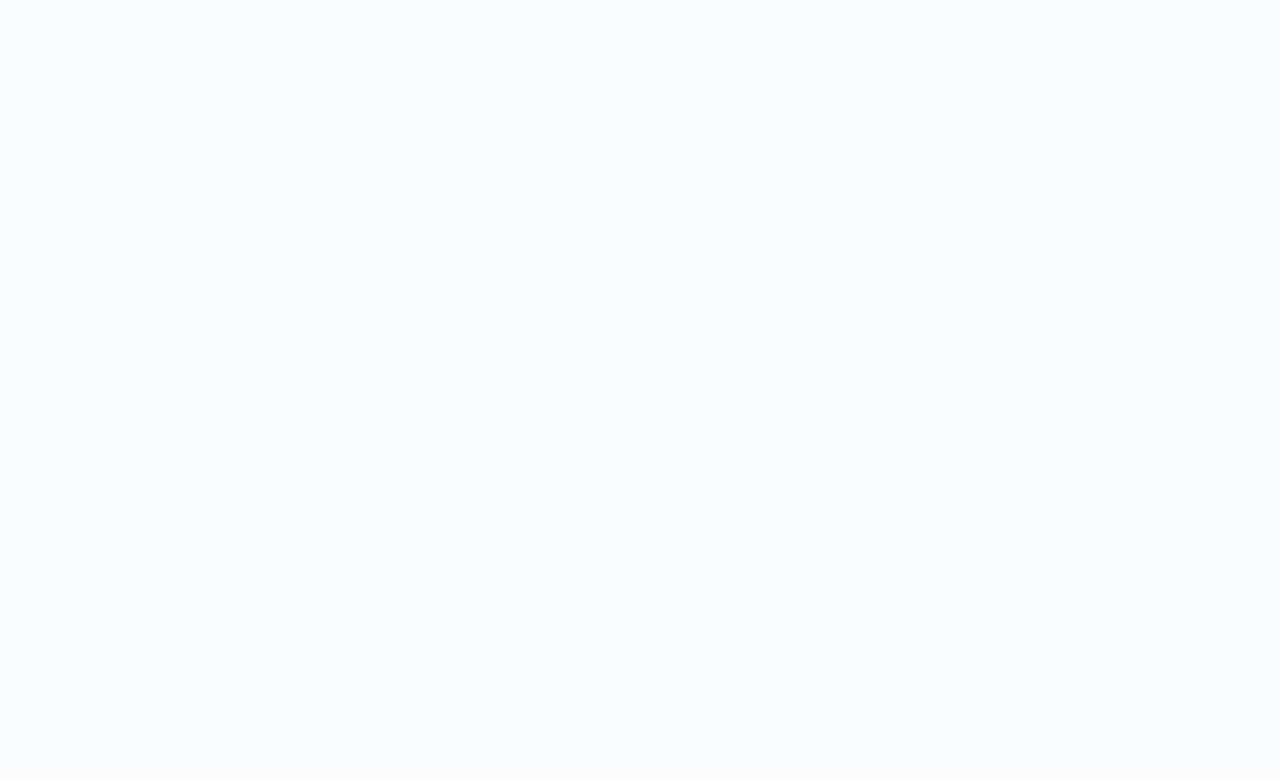
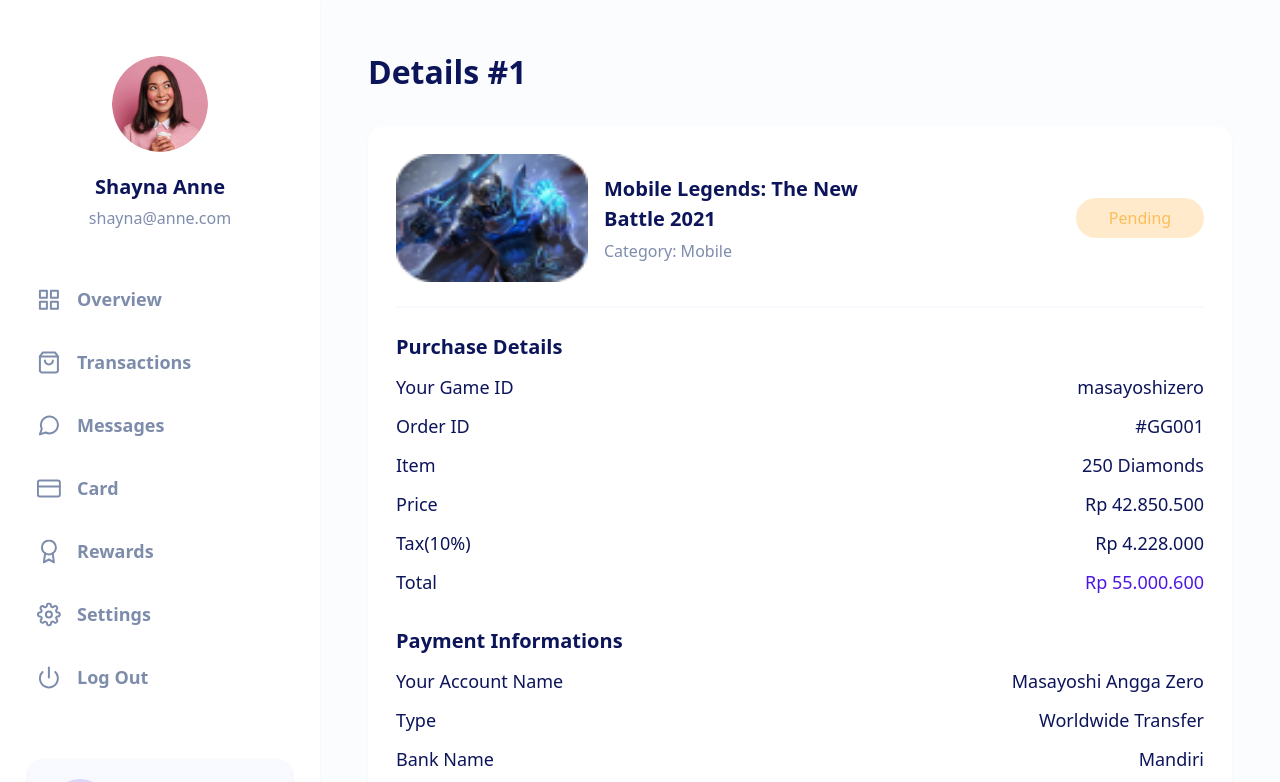
Before and after one commit to yayakyogi/storegg, a React (Create React App) app: page /details/1 in a window 1280 px wide. Before the commit this address had no page. Shown: the top 782 px of the page. Built offline with nearby package versions, Linux system fonts and the light colour scheme.

Commit message:
fix page detail transactions

```diff
--- a/src/app/index.tsx
+++ b/src/app/index.tsx
@@ -1,6 +1,6 @@
-import { ElementPage, Overview, Transactions } from "../pages";
+import { BrowserRouter as Router, Route, Routes } from "react-router-dom";
 import "./index.css";
-import { BrowserRouter as Router, Route, Routes } from "react-router-dom";
+import { ElementPage, Overview, Transactions, Details } from "../pages";
 
 function App() {
   return (
@@ -10,6 +10,7 @@
           <Route path="/" element={<ElementPage />} />
           <Route path="/member" element={<Overview />} />
           <Route path="/transactions" element={<Transactions />} />
+          <Route path="/details/:id" element={<Details />} />
         </Routes>
       </Router>
     </>
--- a/src/components/atom/text/index.tsx
+++ b/src/components/atom/text/index.tsx
@@ -3,6 +3,7 @@
 const Text = ({ type, weight, text, color, style }: TextProps) => {
   const className = [];
 
+  color === "purple" && className.push("text-purple");
   color === "black"
     ? className.push("text-black")
     : className.push("text-grey");
--- a/src/components/atom/text/interface.tsx
+++ b/src/components/atom/text/interface.tsx
@@ -10,7 +10,7 @@
   | "fs-32"
   | "fs-42";
 type weightType = "regular" | "medium" | "bold";
-type colorType = "black" | "grey";
+type colorType = "black" | "grey" | "purple";
 
 export interface TextProps {
   type?: fontType;
--- a/src/components/molecul/index.tsx
+++ b/src/components/molecul/index.tsx
@@ -4,6 +4,8 @@
 import ItemSpent from "./itemSpent";
 import ItemTable from "./itemTable";
 import ButtonFilter from "./buttonFilter";
+import ItemDetail from "./itemDetail";
+import ItemDetailLabel from "./itemDetailLabel";
 
 export {
   SidebarUser,
@@ -12,4 +14,6 @@
   ItemSpent,
   ItemTable,
   ButtonFilter,
+  ItemDetail,
+  ItemDetailLabel,
 };
--- /dev/null
+++ b/src/components/molecul/itemDetail/index.tsx
@@ -0,0 +1,59 @@
+import { CSSProperties } from "react";
+import { Image, Text } from "../../atom";
+
+interface ItemDetailProps {
+  imageUrl: string;
+  title: string;
+  gameType: string;
+  status: string;
+  style?: CSSProperties;
+}
+
+const ItemDetail = ({
+  imageUrl,
+  title,
+  gameType,
+  style,
+  status,
+}: ItemDetailProps) => {
+  const classStatus = [
+    "w-32 text-center py-2 rounded-full bg-opacity-30 font-medium",
+  ];
+  if (status.toLowerCase() === "failed") classStatus.push("bg-red text-red");
+  if (status.toLowerCase() === "pending")
+    classStatus.push("bg-yellow text-yellow");
+  if (status.toLowerCase() === "success")
+    classStatus.push("bg-green text-green");
+
+  return (
+    <>
+      <div className="flex justify-between items-center" style={style}>
+        <div className="flex items-center">
+          <Image
+            url={imageUrl}
+            type="imageDetailTransaction"
+            alt="table image"
+          />
+          <div className="ml-4 max-w-[300px]">
+            <Text
+              type="fs-20"
+              weight="bold"
+              text={title}
+              color="black"
+              style={{ marginBottom: 5 }}
+            />
+            <Text
+              type="fs-16"
+              weight="regular"
+              text={`Category: ${gameType}`}
+              color="grey"
+            />
+          </div>
+        </div>
+        <div className={classStatus.join(" ")}>{status}</div>
+      </div>
+    </>
+  );
+};
+
+export default ItemDetail;
--- /dev/null
+++ b/src/components/molecul/itemDetailLabel/index.tsx
@@ -0,0 +1,24 @@
+import { Text } from "../../atom";
+
+interface ItemDetailLabelProps {
+  label: string;
+  value: string;
+}
+
+const ItemDetailLabel = ({ label, value }: ItemDetailLabelProps) => {
+  return (
+    <>
+      <div className="flex justify-between items-center my-3">
+        <Text type="fs-18" weight="regular" text={label} color="black" />
+        <Text
+          type="fs-18"
+          weight="medium"
+          text={value}
+          color={label.toLowerCase() === "total" ? "purple" : "black"}
+        />
+      </div>
+    </>
+  );
+};
+
+export default ItemDetailLabel;
--- a/src/components/molecul/itemTable/index.tsx
+++ b/src/components/molecul/itemTable/index.tsx
@@ -1,4 +1,4 @@
-import React, { CSSProperties } from "react";
+import { CSSProperties } from "react";
 import { Image, Text } from "../../atom";
 
 interface ItemTableProps {
--- a/src/components/organism/index.tsx
+++ b/src/components/organism/index.tsx
@@ -1,5 +1,6 @@
 import Sidebar from "./sidebar";
 import TopUpCategories from "./topUpCategories";
 import TableTransactions from "./tableTransactions";
+import TransactionDetails from "./transactionDetails";
 
-export { Sidebar, TopUpCategories, TableTransactions };
+export { Sidebar, TopUpCategories, TableTransactions, TransactionDetails };
--- a/src/components/organism/tableTransactions/index.tsx
+++ b/src/components/organism/tableTransactions/index.tsx
@@ -109,7 +109,8 @@
                 {type === "table-transactions" && (
                   <td className="text-center">
                     <Button
-                      type="secondary"
+                      type="link"
+                      href="/details/GG001"
                       onClickAction={() => console.log("action")}
                       className="py-2 px-8 bg-gray2 text-sm"
                     >
--- /dev/null
+++ b/src/components/organism/transactionDetails/index.tsx
@@ -0,0 +1,63 @@
+import { Button, Text } from "../../atom";
+import { ItemDetail, ItemDetailLabel } from "../../molecul";
+import ImageTable from "../../../assets/img/overview-1.png";
+import { FormatRupiah } from "../../../utils";
+
+const TransactionDetails = () => {
+  return (
+    <>
+      <div className="bg-white w-full 2xl:w-3/4 rounded-2xl p-7 shadow-sm">
+        <ItemDetail
+          imageUrl={ImageTable}
+          gameType="Mobile"
+          title="Mobile Legends: The New Battle 2021"
+          status="Pending"
+        />
+        <div className="h-0.5 w-full bg-gray my-6" />
+        <Text
+          type="fs-20"
+          weight="bold"
+          text="Purchase Details"
+          color="black"
+        />
+        <ItemDetailLabel label="Your Game ID" value="masayoshizero" />
+        <ItemDetailLabel label="Order ID" value="#GG001" />
+        <ItemDetailLabel label="Item" value={`${250} Diamonds`} />
+        <ItemDetailLabel label="Price" value={`Rp ${FormatRupiah(42850500)}`} />
+        <ItemDetailLabel
+          label="Tax(10%)"
+          value={`Rp ${FormatRupiah(4228000)}`}
+        />
+        <ItemDetailLabel label="Total" value={`Rp ${FormatRupiah(55000600)}`} />
+        <Text
+          type="fs-20"
+          weight="bold"
+          text="Payment Informations"
+          color="black"
+          style={{ marginTop: 30 }}
+        />
+        <ItemDetailLabel
+          label="Your Account Name"
+          value="Masayoshi Angga Zero"
+        />
+        <ItemDetailLabel label="Type" value="Worldwide Transfer" />
+        <ItemDetailLabel label="Bank Name" value="Mandiri" />
+        <ItemDetailLabel
+          label="Bank Account Name"
+          value="PT Store GG Indonesia"
+        />
+        <ItemDetailLabel label="Bank Number" value="1800 - 9090 - 2021" />
+        <Button
+          type="primary"
+          onClickAction={() => console.log("WhatsApp Admin")}
+          className="px-20 py-3 font-medium text-lg w-full xl:w-auto"
+          style={{ marginTop: 30 }}
+        >
+          WhatsApp ke Admin
+        </Button>
+      </div>
+    </>
+  );
+};
+
+export default TransactionDetails;
--- /dev/null
+++ b/src/pages/member/details/index.tsx
@@ -0,0 +1,22 @@
+import { MemberTemplate, Text, TransactionDetails } from "../../../components";
+import { useParams } from "react-router-dom";
+
+const Details = () => {
+  let { id } = useParams(); // get params id
+  return (
+    <>
+      <MemberTemplate>
+        <Text
+          type="fs-32"
+          weight="bold"
+          text={`Details #${id}`}
+          color="black"
+          style={{ marginBottom: 30 }}
+        />
+        <TransactionDetails />
+      </MemberTemplate>
+    </>
+  );
+};
+
+export default Details;
--- a/src/pages/member/index.tsx
+++ b/src/pages/member/index.tsx
@@ -1,4 +1,5 @@
 import Overview from "./overview";
 import Transactions from "./transactions";
+import Details from "./details";
 
-export { Overview, Transactions };
+export { Overview, Transactions, Details };
```
